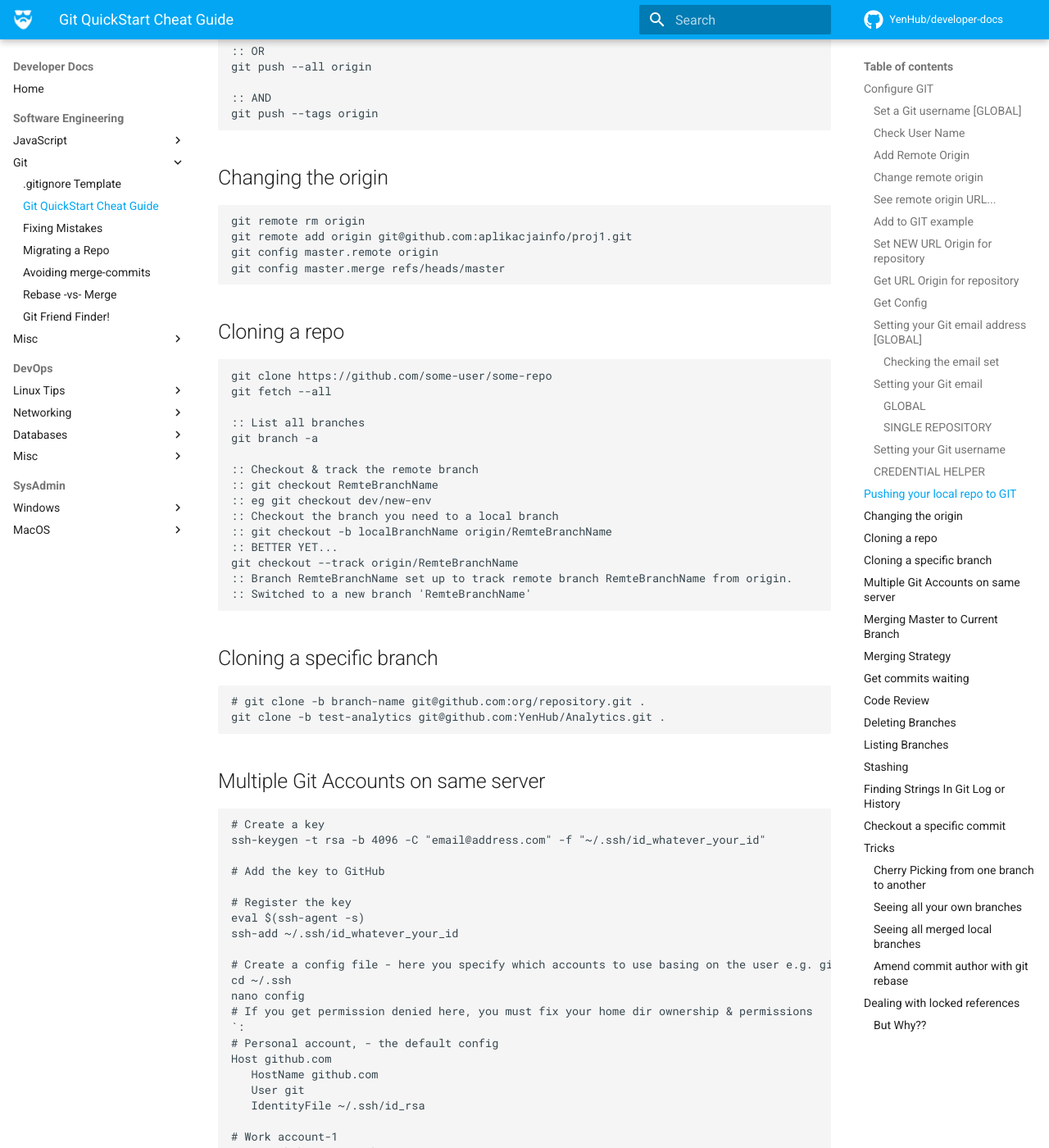
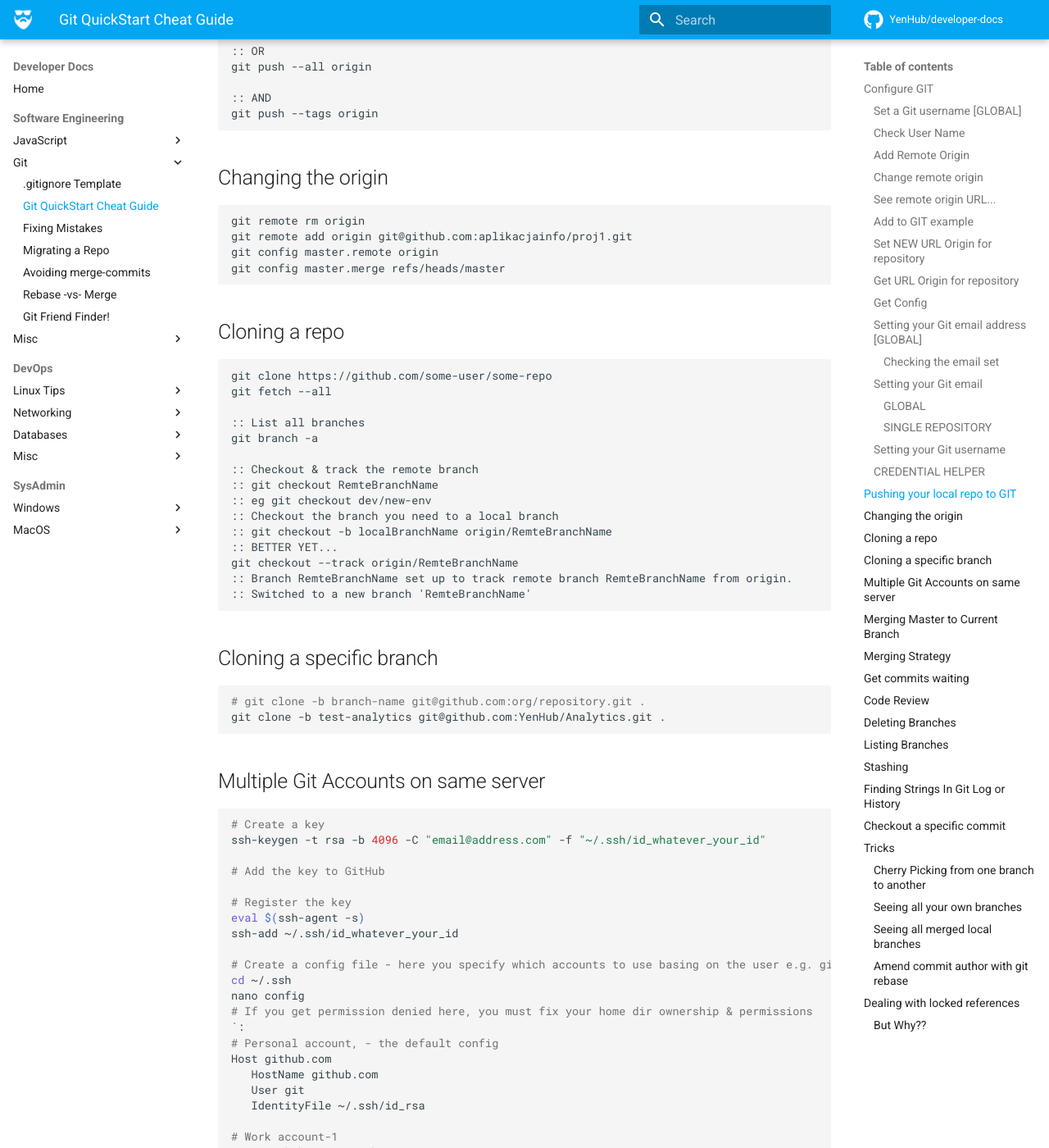
Before and after one commit to YenHub/developer-docs, an MkDocs documentation site: the page built from docs/engineering/git/git-quickstart.md, in a window 1280 px wide and 1400 px high, scrolled down 3098 px. Shown: the whole window at 82% size. Built offline with MkDocs 1.6.1 and Material for MkDocs 9.7.7, drawn with Linux system fonts in a browser that asks for light colours; comment, search, counter and statistics services are not loaded; some of the changed text lies outside the part shown.

Commit message:
💡 Adds syntax highlighting

````diff
--- a/docs/engineering/git/git-quickstart.md
+++ b/docs/engineering/git/git-quickstart.md
@@ -494,12 +494,14 @@ Then rebase
 
 It will open your editor where you can go off to edit the commit message
 
-```
+```bash
 git commit --amend
 git rebase --continue
 ```
+
 OR the author
-```
+
+```bash
 git commit --amend --author="YenHub <example@domain.com>" --no-edit
 git rebase --continue
 ```
--- a/mkdocs.yml
+++ b/mkdocs.yml
@@ -32,6 +32,11 @@ extra_css:
 
 markdown_extensions:
   - attr_list
+  - pymdownx.highlight:
+      anchor_linenums: true
+  - pymdownx.inlinehilite
+  - pymdownx.snippets
+  - pymdownx.superfences
 
 nav:
   - Home: index.md
````
Also changed, not shown: docs/engineering/misc/atom.md (+2 -2 lines), docs/engineering/misc/generate-sha.md (+1 -1 lines).
